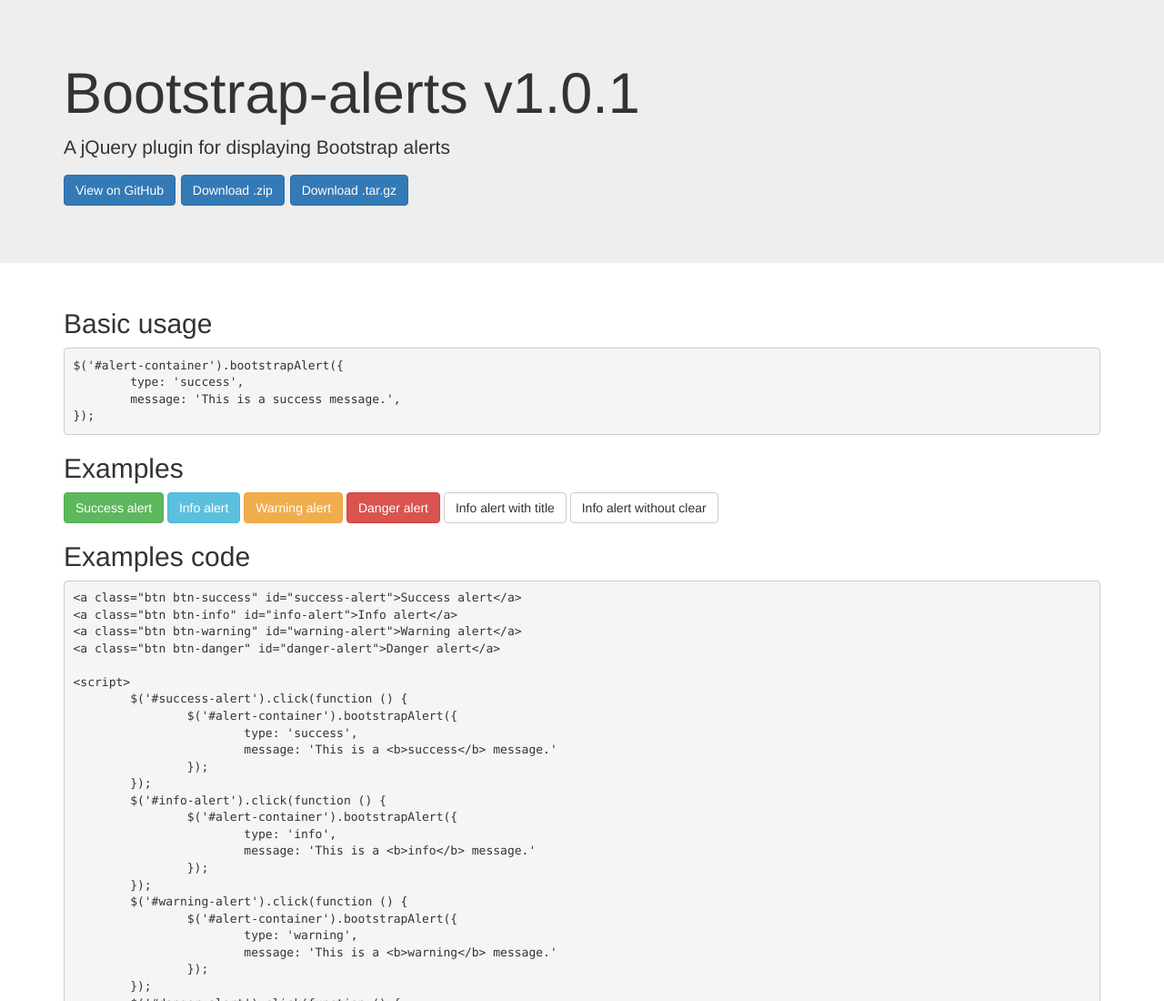
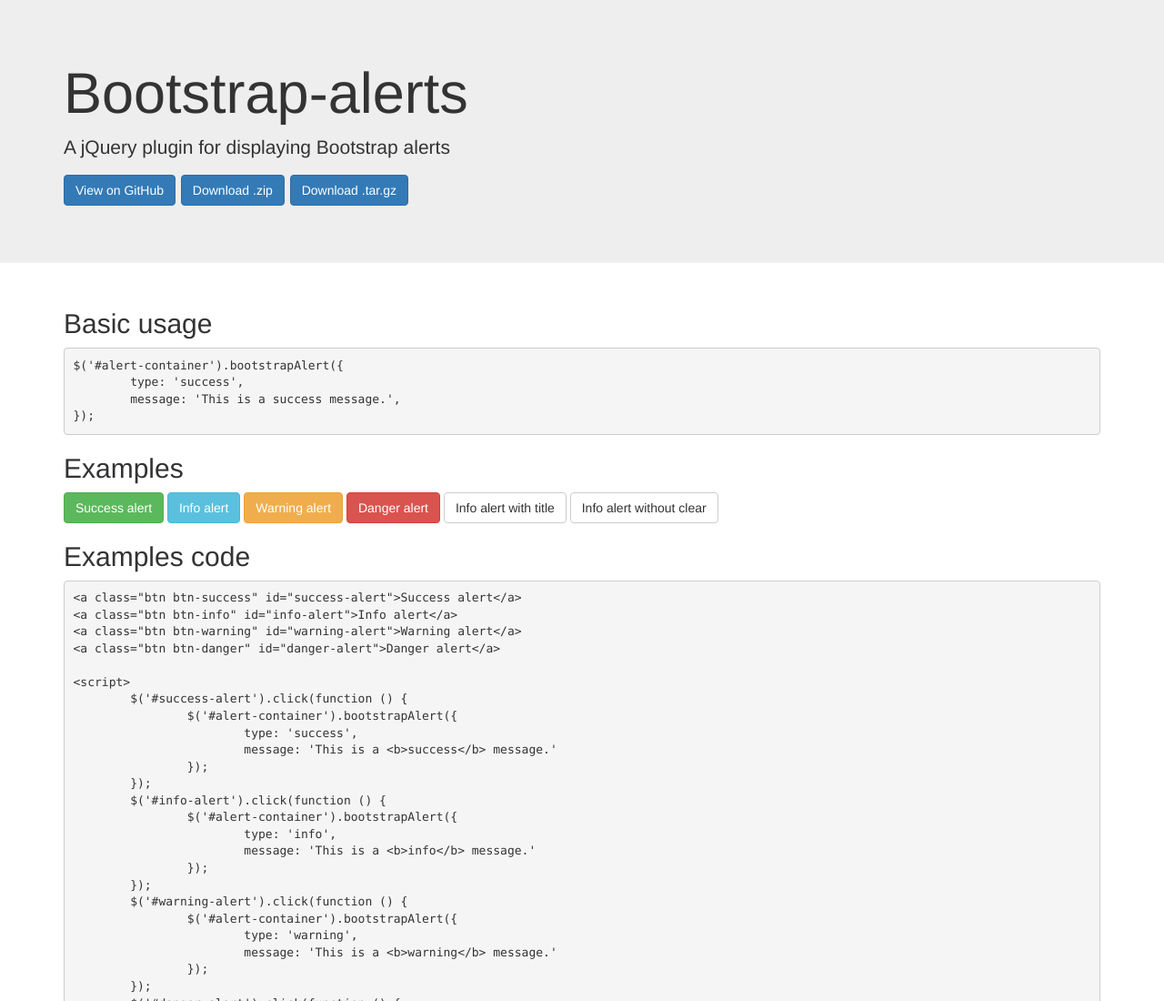
Before and after one commit to jprieton/bootstrap-alerts, a plain HTML site: page index.html in a window 1280 px wide. Shown: the top 1100 px of the page at 91% size. Drawn offline with nearby package versions, Linux system fonts and the light colour scheme.

Commit message:
Ajuste en el numero de la version

```diff
--- a/index.html
+++ b/index.html
@@ -12,7 +12,7 @@
   <body>
 		<div class="jumbotron">
 			<div class="container">
-				<h1>Bootstrap-alerts v1.0.1</h1>
+				<h1>Bootstrap-alerts</h1>
 				<p>A jQuery plugin for displaying Bootstrap alerts</p>
 				<p>
 					<a href="https://github.com/jprieton/bootstrap-alerts" class="btn btn-primary">View on GitHub</a>
```
